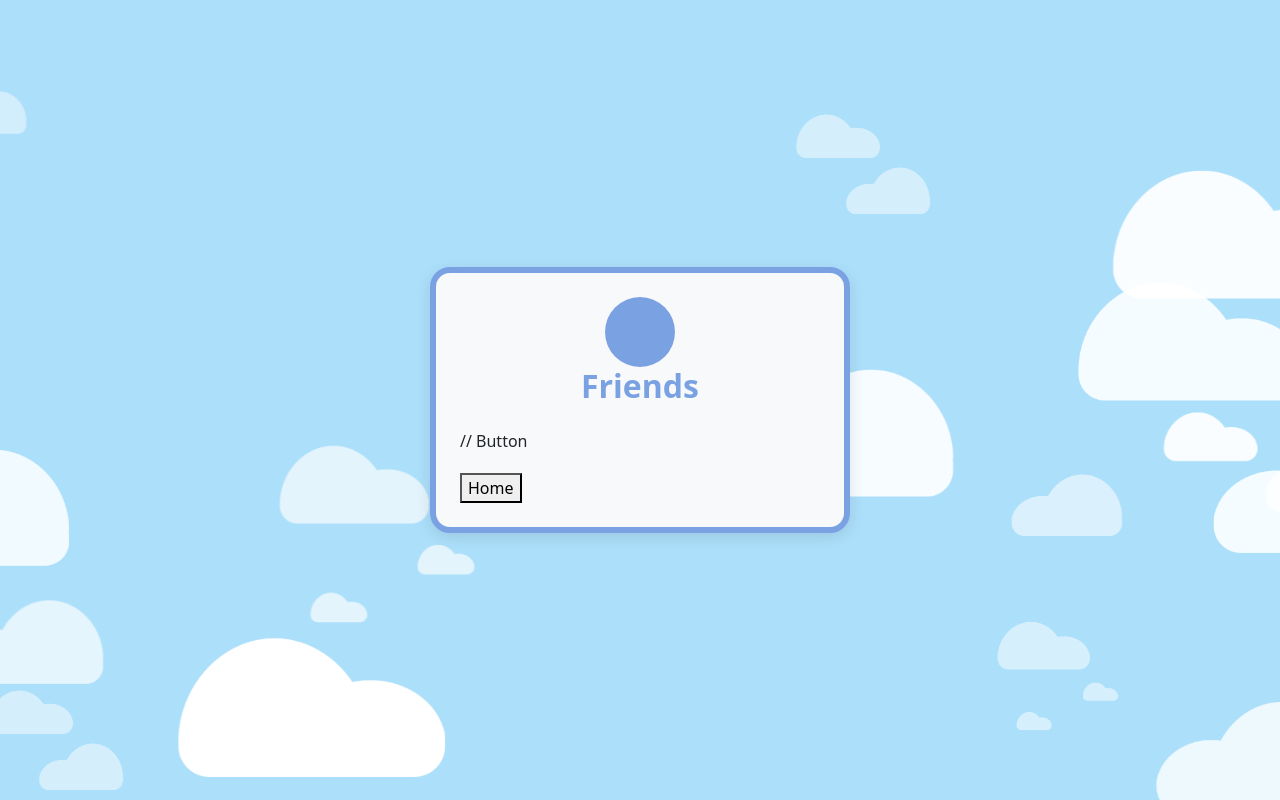
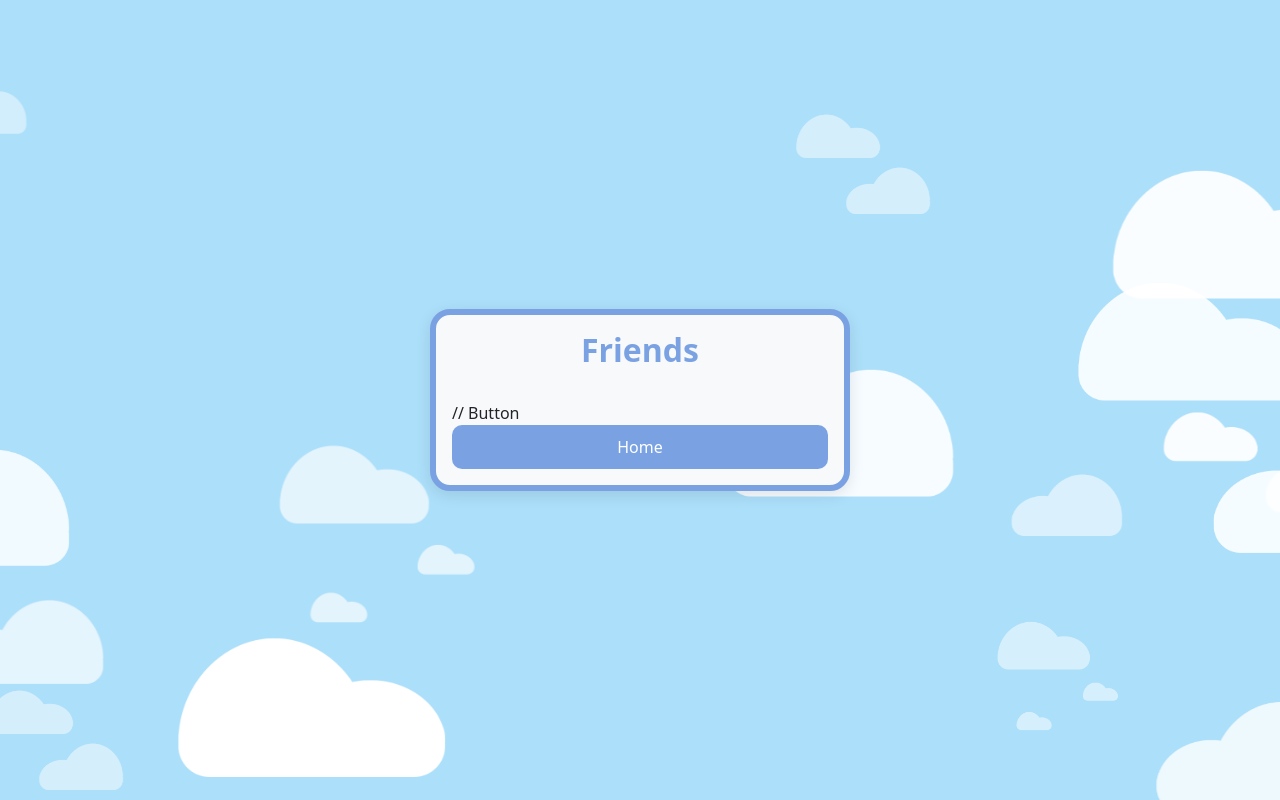
Before and after one commit to naddyafav/LargeProjectCOP4331, a React (Vite) app in the folder PersonalityApp/client/: page /friends in a window 1280 px wide. Built offline with nearby package versions, Linux system fonts and the light colour scheme.

Commit message:
fixed css and testing api call bug fix

```diff
--- a/PersonalityApp/client/src/index.css
+++ b/PersonalityApp/client/src/index.css
@@ -52,7 +52,7 @@ html, body {
 }
 
 .page-sky {
-  background-color: "#ACDFFA";
+  background-color: #ACDFFA;
 }
 
 .page-header {
@@ -66,5 +66,5 @@ html, body {
 }
 
 .link-color {
-  color: "#7aa2e3"
+  color: #7aa2e3
 }
--- a/PersonalityApp/client/src/pages/Friends.tsx
+++ b/PersonalityApp/client/src/pages/Friends.tsx
@@ -8,48 +8,16 @@ export default function Friends() {
   const goToHome = () => { navigate("/home"); };
 
   return (
-    <div
-      className="d-flex justify-content-center align-items-center"
-      style={{ width: "100%", height: "100vh", backgroundColor: "#ACDFFA", position: "relative", overflow: "hidden" }}
-    >
-
-      <Clouds />
-
-      {/* Card */}
-      <div
-        className="p-4"
-        style={{
-          width: "100%",
-          maxWidth: "420px",
-          backgroundColor: "#f8f9fa",
-          borderRadius: "20px",
-          border: "6px solid #7aa2e3",
-          boxShadow: "0 4px 15px rgba(0,0,0,0.1)",
-          zIndex: 1,
-        }}
-      >
-        <div className="text-center mb-4">
-          <div
-            style={{
-              width: "70px",
-              height: "70px",
-              backgroundColor: "#7aa2e3",
-              borderRadius: "50%",
-              margin: "0 auto",
-            }}
-          ></div>
-          <h2 style={{ color: "#7aa2e3", fontWeight: 600 }}>Friends</h2>
-        </div>
+    <div className="page-center page-sky">
+          <Clouds />
+              <div className="card">
+                <div className="text-center mb-4">
+                  <h2 className="page-header">Friends</h2>
+                </div>
 
         // Button
-        <div style={{
-            display: "flex",
-            justifyContent: "space-between",
-            marginTop: "20px",
-            gap: "10px"
-          }}
-        >
-          <button onClick={goToHome} className="profile-button">
+        <div>
+          <button onClick={goToHome} className="button">
             Home
           </button>
         </div>
--- a/PersonalityApp/client/src/pages/Home.tsx
+++ b/PersonalityApp/client/src/pages/Home.tsx
@@ -5,6 +5,7 @@ import Clouds from "../components/Clouds";
 export default function Home() {
 
   const [userData, setUserData] = useState(null);
+  const [error, setError] = useState("");
   const navigate = useNavigate();
   const goToQuiz = () => { navigate("/quiz"); };
   const goToFriends = () => { navigate("/friends"); };
@@ -26,15 +27,16 @@ export default function Home() {
           },
         });
 
-        if (!response.ok) {
-          throw new Error("Failed to fetch user");
-        }
-
         const data = await response.json();
 
-        setUserData(data);
+        if (response.ok) {
+          setUserData(data);
+        } else {
+          setError(data.error || "Failed to fetch user");
+        }
       } catch (err) {
         console.error(err);
+        setError("Server error. Try again later.");
       }
     };
 
@@ -57,6 +59,9 @@ export default function Home() {
           <p><strong>Email:</strong> {userData?.email}</p>
           <p><strong>Friends:</strong> {userData?.friends}</p>
         </div>
+
+        {error && <p style={{ color: "red" }}>{error}</p>}
+
         <div style={{
             display: "flex",
             justifyContent: "space-between",
--- a/PersonalityApp/client/src/pages/Login.tsx
+++ b/PersonalityApp/client/src/pages/Login.tsx
@@ -36,10 +36,7 @@ export default function Login() {
 
   return (
     <div className="page-center page-sky">
-
       <Clouds />
-
-      {/* Card */}
       <div className="card">
         <div className="text-center mb-4">
           <h2 className="page-header">Login</h2>
--- a/PersonalityApp/client/src/pages/Quiz.tsx
+++ b/PersonalityApp/client/src/pages/Quiz.tsx
@@ -8,48 +8,16 @@ export default function Quiz() {
   const goToHome = () => { navigate("/home"); };
 
   return (
-    <div
-      className="d-flex justify-content-center align-items-center"
-      style={{ width: "100%", height: "100vh", backgroundColor: "#ACDFFA", position: "relative", overflow: "hidden" }}
-    >
-
+    <div className="page-center page-sky">
       <Clouds />
-
-      {/* Card */}
-      <div
-        className="p-4"
-        style={{
-          width: "100%",
-          maxWidth: "420px",
-          backgroundColor: "#f8f9fa",
-          borderRadius: "20px",
-          border: "6px solid #7aa2e3",
-          boxShadow: "0 4px 15px rgba(0,0,0,0.1)",
-          zIndex: 1,
-        }}
-      >
-        <div className="text-center mb-4">
-          <div
-            style={{
-              width: "70px",
-              height: "70px",
-              backgroundColor: "#7aa2e3",
-              borderRadius: "50%",
-              margin: "0 auto",
-            }}
-          ></div>
-          <h2 style={{ color: "#7aa2e3", fontWeight: 600 }}>Quiz</h2>
-        </div>
+          <div className="card">
+            <div className="text-center mb-4">
+              <h2 className="page-header">Quiz</h2>
+            </div>
 
         // Button
-        <div style={{
-            display: "flex",
-            justifyContent: "space-between",
-            marginTop: "20px",
-            gap: "10px"
-          }}
-        >
-          <button onClick={goToHome} className="profile-button">
+        <div>
+          <button onClick={goToHome} className="button">
             Home
           </button>
         </div>
```
